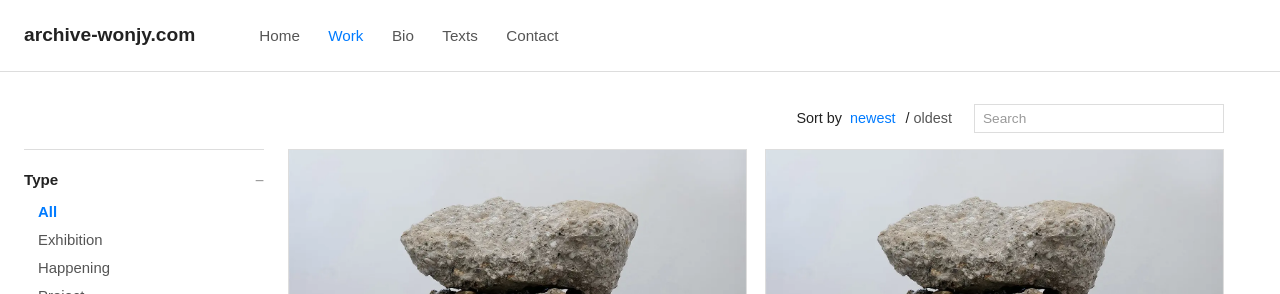
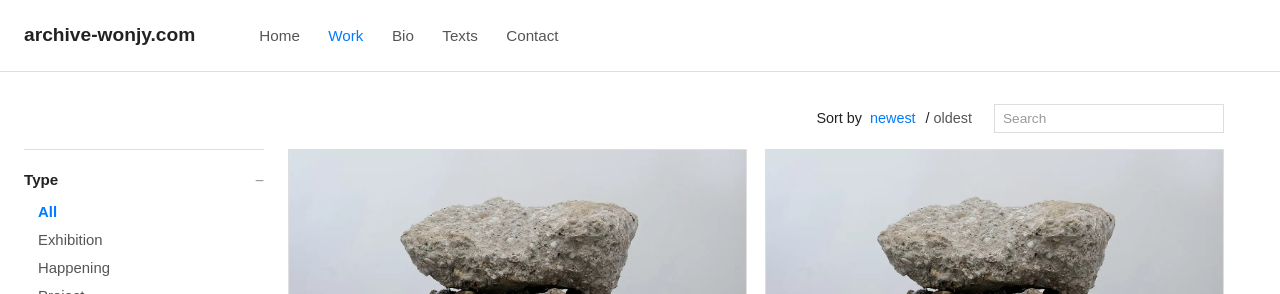
Before and after one commit to Won-Jy/archive-wonjy, a Jekyll site: the page built from work.html, in a window 1280 px wide. Shown: the top 294 px of the page. Built offline with Jekyll 4.4.1, drawn with Linux system fonts in a browser that asks for light colours.

Commit message:
Update work.html

```diff
--- a/work.html
+++ b/work.html
@@ -39,7 +39,7 @@ layout: none
     font-size: 0.95em;
     text-align: left;
     outline: none;
-    width: 250px; /* ← 원하는 넓이로 조정 */
+    width: 230px; /* ← 원하는 넓이로 조정 */
   }
     .search input::placeholder{color:#999}
     .search input::-webkit-search-cancel-button{
```
